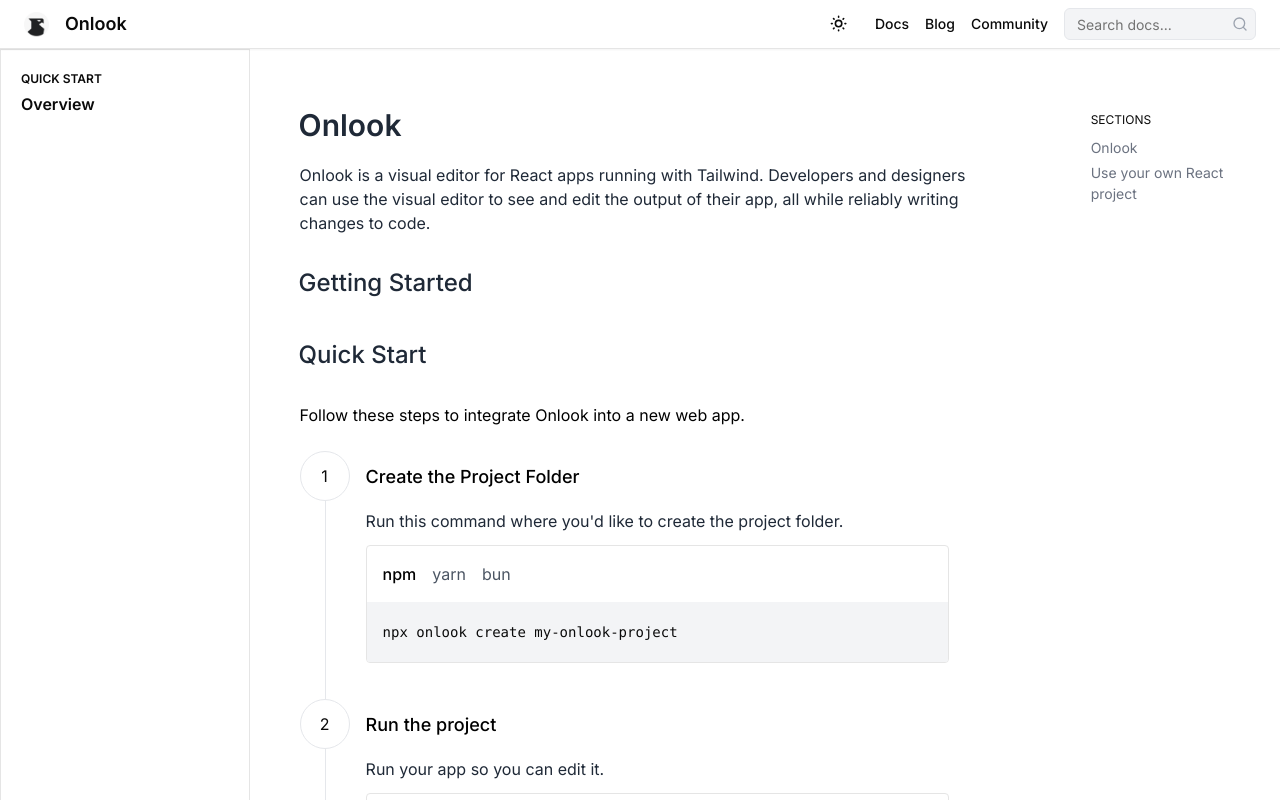
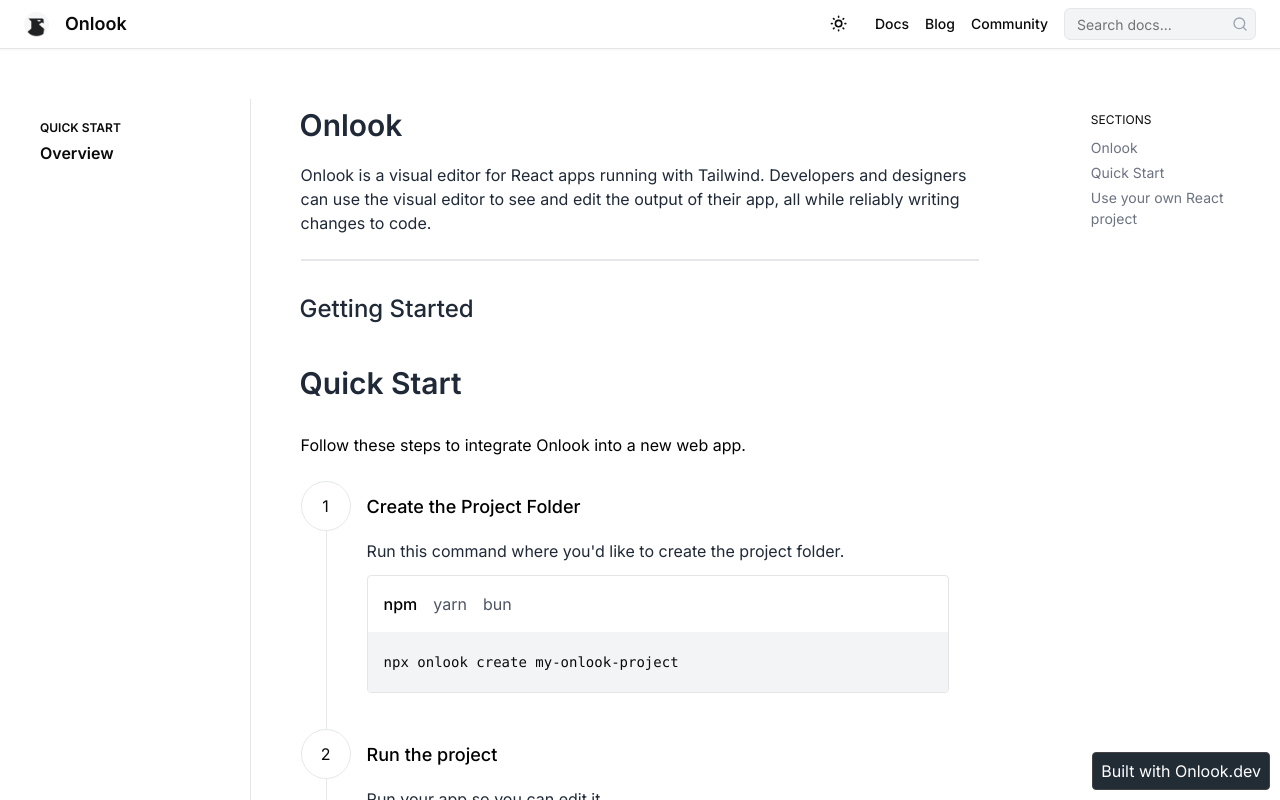
Before and after one commit to onlook-dev/docs, a Next.js app: page /quickstart in a window 1280 px wide. Shown: the top 800 px of the page. Built offline with nearby package versions, Linux system fonts and the light colour scheme.

Commit message:
Update page.tsx

```diff
--- a/src/app/quickstart/page.tsx
+++ b/src/app/quickstart/page.tsx
@@ -6,7 +6,7 @@ import { useState, useEffect } from 'react';
 export default function DocumentationPage() {
     return (
         <div className="h-full w-full border-0 flex">
-            <div className="flex justify-start font-semibold h-full items-start w-1/5 flex-col gap-[4px] p-[20px] pl-[20px] pt-[20px] pr-[20px] pb-[20px] border-[01px]">
+            <div className="flex justify-start font-semibold h-full items-start w-1/5 flex-col gap-[4px] p-[20px] mt-[50px] pt-[20px] pb-[20px] border-r-[01px] pl-[40px] pr-[40px]">
                 <h6 className="w-full flex items-center uppercase h-[fit-content] text-[12px]">
                     Quick Start
                 </h6>
@@ -14,6 +14,8 @@ export default function DocumentationPage() {
             </div>
             <div className="flex flex-col gap-[30px] p-[50px] border-transparent border-0 h-[fit-content] items-center justify-center w-[fit-content] pr-[100px]">
                 <div className="max-w-[700px] flex flex-col gap-[24px] mb-[400px] h-[fit-content]">
+                    <div className="justify-center items-center h-[400px] bg-transparent rounded-[10px] border-[#8a8a8a] border hidden"></div>
+
                     <div className="flex flex-col gap-[12px]">
                         <LinkedHeader level="h2" title="Onlook" link="#" id="onlook" />
                         <p className="w-[fit-content] h-[fit-content] text-gray-800">
@@ -22,19 +24,20 @@ export default function DocumentationPage() {
                             output of their app, all while reliably writing changes to code.
                         </p>
                     </div>
-                    <div className="justify-center items-center h-[400px] bg-transparent rounded-[10px] border-[#8a8a8a] border hidden"></div>
-                    <div className="flex items-center group">
-                        <LinkedHeader level="h3" title="Getting Started" link="#" />
-                    </div>
+                    <div className="bg-gray-200 w-full h-[2px]"></div>
+
                     <p className="h-[fit-content] w-[fit-content] text-[#000000] text-[16px] hidden">
                         1. Set up your app repository
                     </p>
                     <p className="w-full h-[fit-content] hidden">Use npx onlook create</p>
                     <div className="bg-transparent rounded-[10px] border-[#909090] border h-[300px] w-full hidden"></div>
 
+                    <div className="flex items-center group">
+                        <LinkedHeader level="h3" title="Getting Started" link="#" />
+                    </div>
                     <div className="flex flex-col gap-[24px]">
                         <div className="flex items-center group text-[20px]">
-                            <LinkedHeader level="h3" title="Quick Start" link="#" />
+                            <LinkedHeader level="h2" title="Quick Start" link="#" />
                         </div>
                         <div>
                             <p className="h-[fit-content] w-[fit-content] text-[#000000] text-[16px]">
@@ -111,6 +114,7 @@ export default function DocumentationPage() {
                             </div>
                         </div>
                     </div>
+
                     <div className="flex flex-col gap-[24px]">
                         <div className="flex items-center group">
                             <LinkedHeader
@@ -187,6 +191,12 @@ export default function DocumentationPage() {
                 </div>
             </div>
             <HeadingList />
+            <div className="w-[186px] h-[91px] bg-[#E3F3FF] hidden"></div>
+            <div className="absolute bottom-[10px] right-[10px] flex justify-center items-center p-[8px] pl-[8px] pt-[8px] pr-[8px] pb-[8px] h-[fit-content] w-[fit-content] rounded-[4px] rounded-tl-[4px] rounded-tr-[4px] rounded-bl-[4px] rounded-br-[4px] bg-[#212c35] border-[#434343] border">
+                <p className="w-[fit-content] text-[#ffffff] leading-[20px] h-[fit-content]">
+                    Built with Onlook.dev
+                </p>
+            </div>
         </div>
     );
 }
```
